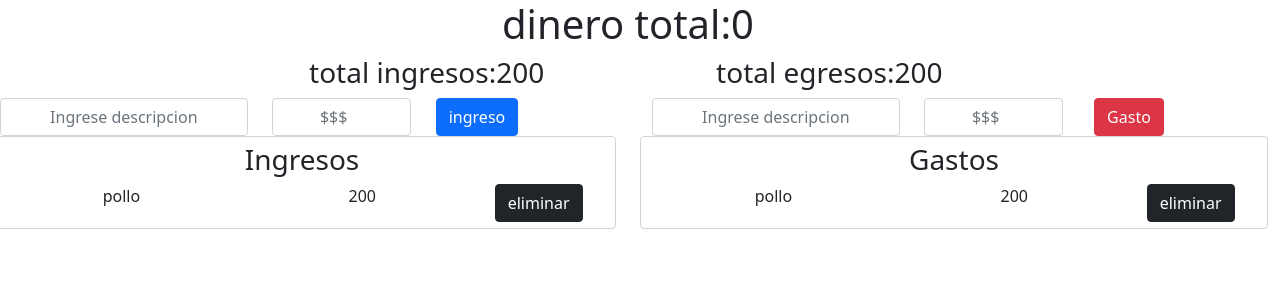
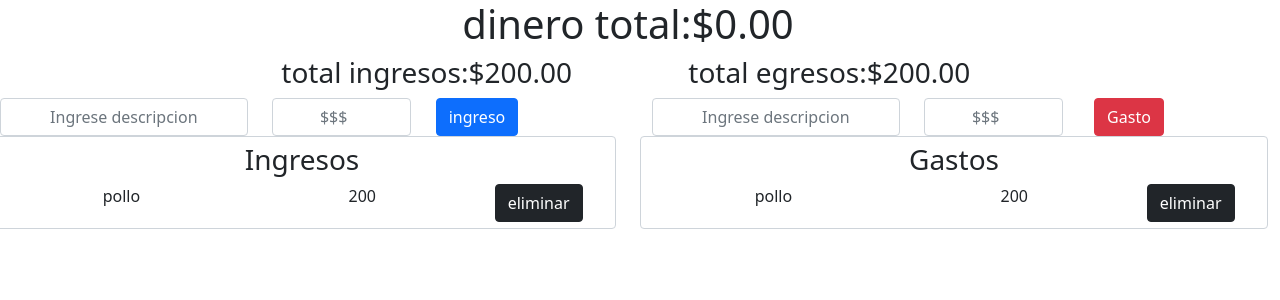
Before and after one commit to facuromero17/presupuesto, an Angular app: page / in a window 1280 px wide. Shown: the top 300 px of the page. Built offline with nearby package versions, Linux system fonts and the light colour scheme.

Commit message:
totales terminados

```diff
--- a/src/app/app.component.html
+++ b/src/app/app.component.html
@@ -1,5 +1,7 @@
 <div>
-  <app-total></app-total>
+  <app-total>
+
+  </app-total>
 </div>
 
 
--- a/src/app/ingresos/ingresos.component.ts
+++ b/src/app/ingresos/ingresos.component.ts
@@ -23,12 +23,21 @@ export class IngresosComponent implements OnInit {
 
 
   agregarIngreso(){
+
     let ingreso1 = new Ingreso(this.DesIngresoInput,this.IngresoInput);
+
     this.IngresosServicio.agregar(ingreso1);
+
     console.log("se agrego un ingreso")
+  }
+  sumaIngreso(){
+
+
   }
 
   eliminarRegistro(ingreso: Ingreso){
     this.IngresosServicio.eliminar(ingreso);
   }
+
+
 }
--- a/src/app/total/total.component.html
+++ b/src/app/total/total.component.html
@@ -1,14 +1,14 @@
 <header>
   <div class="text-center">
     <div class="container-fluid row justify-content-md-center">
-      <h1>dinero total:{{ getPresupuestoTotal() }}</h1>
+      <h1>dinero total:{{ getPresupuestoTotal() | currency:"ARS" : "$":"1.2-2"}}</h1>
       <div class="row container justify-content-md-center">
         <div class="col-4">
-          <h3>total ingresos:{{ getIngresosTotal() }}</h3>
+          <h3>total ingresos:{{ getIngresosTotal() | currency:"ARS" : "$":"1.2-2" }}</h3>
         </div>
 
         <div class="col-4">
-          <h3>total egresos:{{ getEgresosTotal() }}</h3>
+          <h3>total egresos:{{ getEgresosTotal() | currency:"ARS" : "$":"1.2-2"}}</h3>
         </div>
       </div>
     </div>
--- a/src/app/total/total.component.ts
+++ b/src/app/total/total.component.ts
@@ -1,4 +1,4 @@
-import { Component, OnInit } from '@angular/core';
+import { Component, Input, OnInit } from '@angular/core';
 import { Egresos } from '../Egresos.model';
 import { EgresosServicio } from '../egresos/EgresoServicio.service';
 import { Ingreso } from '../ingresos/Ingresos.model';
@@ -14,7 +14,7 @@ export class TotalComponent implements OnInit {
   egresos: Egresos[] = [];
 
 
-  IngresoTotal:number;
+  @Input()IngresoTotal:number;
 
 
   constructor(
@@ -30,14 +30,14 @@ export class TotalComponent implements OnInit {
   //metodos
   getIngresosTotal() {
     let ingresoTotal:number=0;
-    this.ingresos.forEach(ingreso =>{ingresoTotal =+ ingreso.valor});
+    this.ingresos.forEach(ingreso =>{ingresoTotal = ingresoTotal + ingreso.valor});
 
     return ingresoTotal;
 
   }
   getEgresosTotal() {
     let egresoTotal:number=0;
-    this.egresos.forEach(egreso =>{egresoTotal =+ egreso.valor} )
+    this.egresos.forEach(egreso =>{egresoTotal = egresoTotal + egreso.valor} )
     return egresoTotal;
   }
 
```
